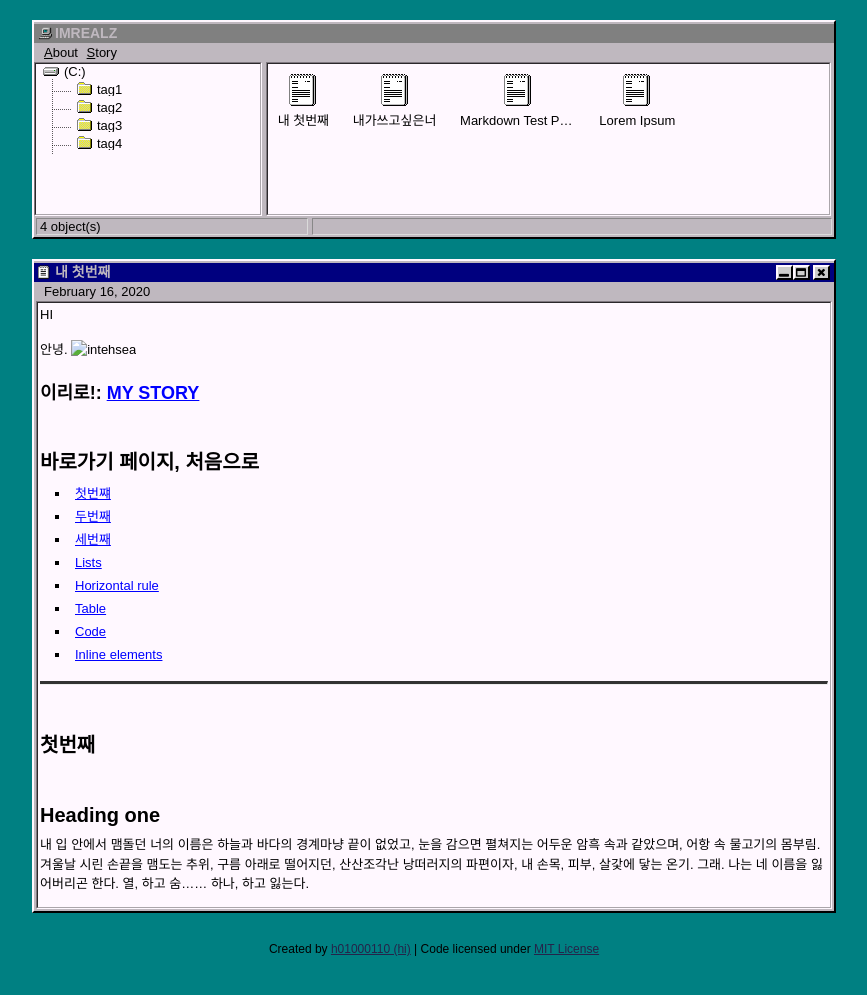
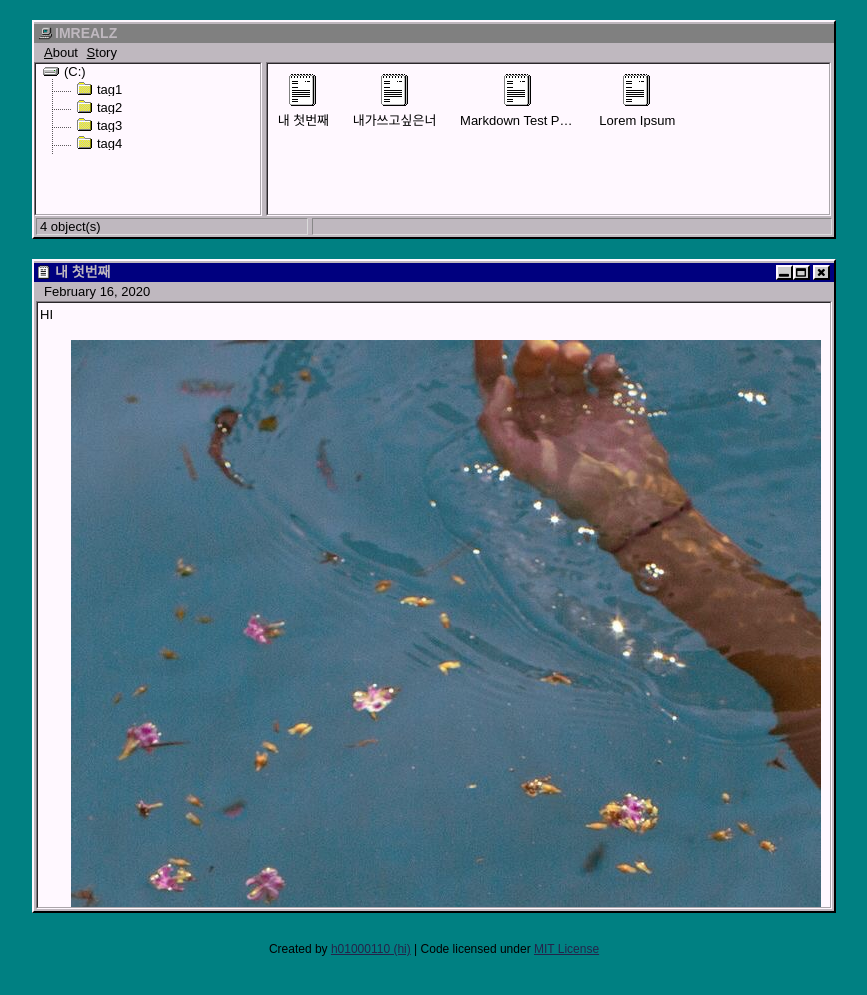
Before and after one commit to imrealz/imrealz.github.com23, a Jekyll site: the page built from _posts/2020-02-16-내첫번째.md, in a window 1280 px wide. Shown: the top 995 px of the page, without its empty margins (206-1073 px from the left). Built offline with Jekyll 4.4.1, drawn with Linux system fonts in a browser that asks for light colours.

Commit message:
Update 2020-02-16-내첫번째.md

```diff
--- a/_posts/2020-02-16-내첫번째.md
+++ b/_posts/2020-02-16-내첫번째.md
@@ -7,7 +7,7 @@ tags: tag3
 HI
 
 안녕.
-![intehsea](./assets/img/intehsea.jpg)
+![intehsea](/assets/img/intehsea.jpg)
 
 ## 이리로!:  [MY STORY](https://story.kakao.com/_GUl9C9)
 
```
